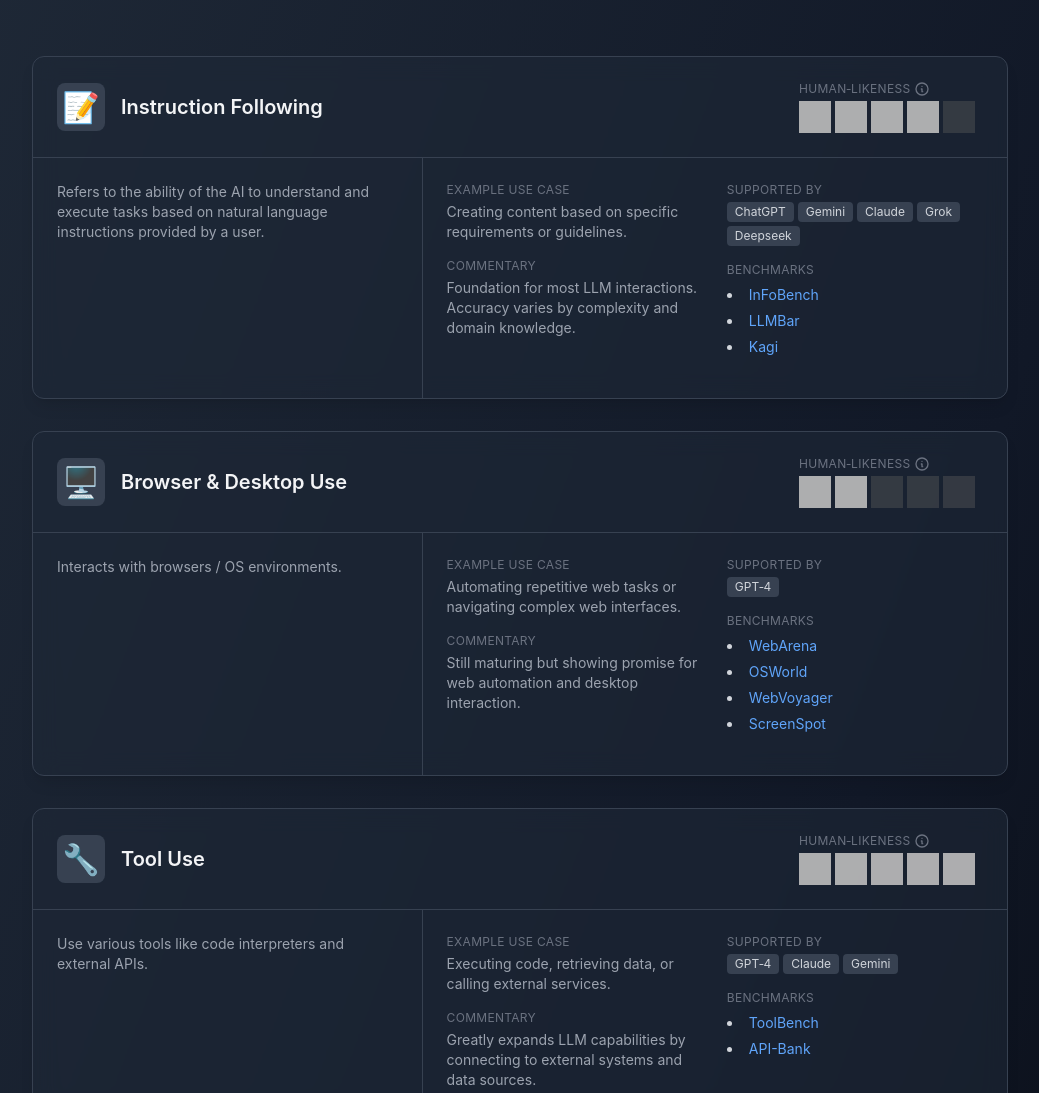
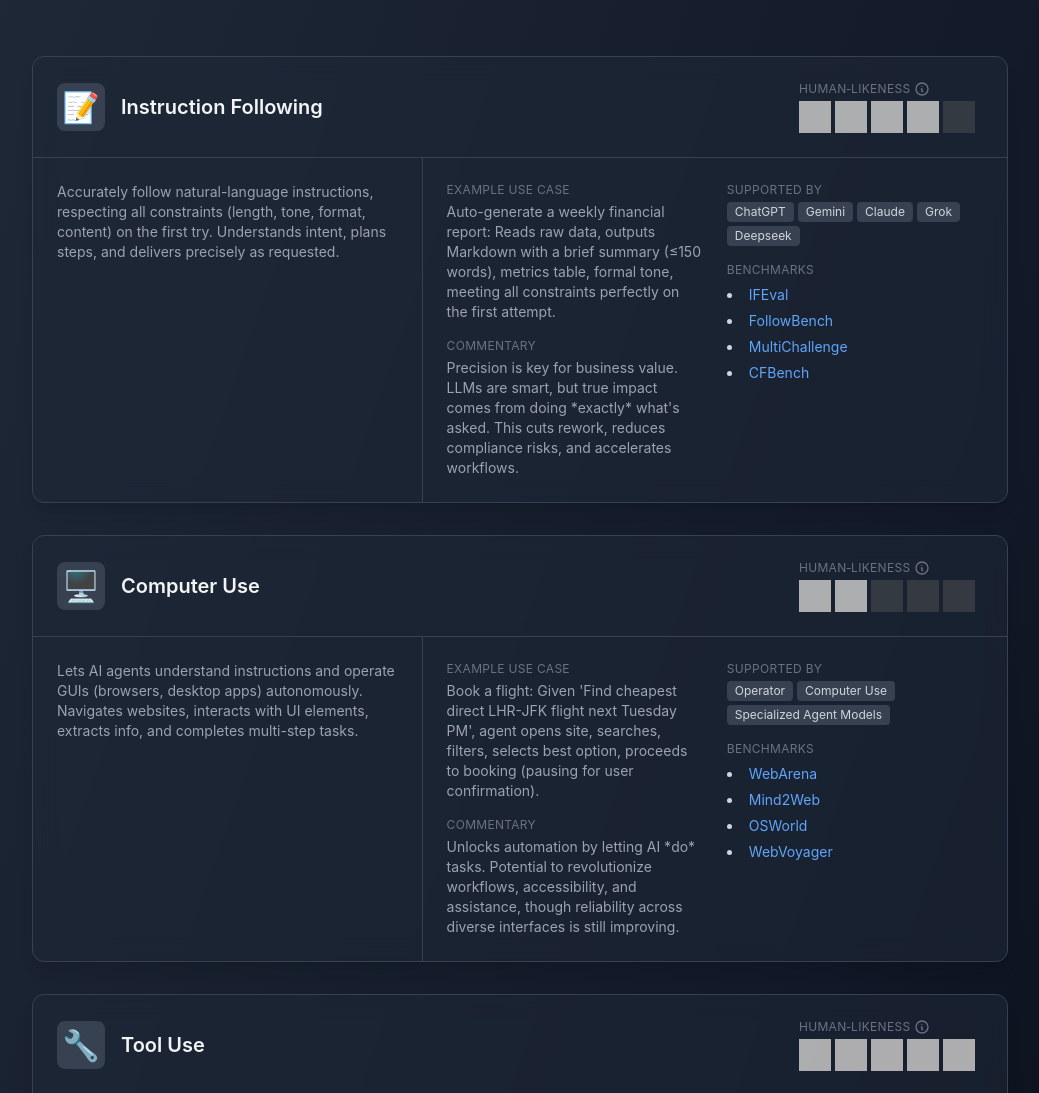
Before and after one commit to oshea/llm-showcase, a website: page public/index.html in a window 1280 px wide. Shown: the top 1093 px of the page, without its empty margins (120-1159 px from the left). Drawn offline with nearby package versions, Linux system fonts and the light colour scheme; grey boxes are pictures that could not be loaded.

Commit message:
updated readme

```diff
--- a/package.json
+++ b/package.json
@@ -4,6 +4,7 @@
   },
   "scripts": {
   "start": "npx serve public",
+  "build:css": "npx tailwindcss -i ./public/input.css -o ./public/style.css",
   "watch:css": "npx tailwindcss -i ./public/input.css -o ./public/style.css --watch"
 }
 }
--- a/public/capabilities.json
+++ b/public/capabilities.json
@@ -1,32 +1,38 @@
 [
     {
       "title": "Instruction Following",
-      "description": "Refers to the ability of the AI to understand and execute tasks based on natural language instructions provided by a user.",
+      "description": "Accurately follow natural-language instructions, respecting all constraints (length, tone, format, content) on the first try. Understands intent, plans steps, and delivers precisely as requested.",
       "supported": ["ChatGPT", "Gemini", "Claude", "Grok", "Deepseek"],
       "benchmarks": [
-        { "name": "InFoBench", "url": "https://arxiv.org/abs/2401.03601" },
-        { "name": "LLMBar", "url": "https://openreview.net/forum?id=tr0KidwPLc" },
-        { "name": "Kagi", "url": "https://help.kagi.com/kagi/ai/llm-benchmark.html" }
+        { "name": "IFEval", "url": "https://arxiv.org/abs/2311.07911" },
+        { "name": "FollowBench", "url": "https://arxiv.org/abs/2310.20410" },
+        { "name": "MultiChallenge", "url": "https://arxiv.org/abs/2501.17399" },
+        { "name": "CFBench", "url": "https://arxiv.org/abs/2408.01122" }
+
       ],
       "rating": 4,
       "icon": "📝",
-      "useCase": "Creating content based on specific requirements or guidelines.",
-      "commentary": "Foundation for most LLM interactions. Accuracy varies by complexity and domain knowledge."
+      "useCase": "Auto-generate a weekly financial report: Reads raw data, outputs Markdown with a brief summary (≤150 words), metrics table, formal tone, meeting all constraints perfectly on the first attempt.",
+      "commentary": "Precision is key for business value. LLMs are smart, but true impact comes from doing *exactly* what's asked. This cuts rework, reduces compliance risks, and accelerates workflows."
     },
     {
-      "title": "Browser & Desktop Use",
-      "description": "Interacts with browsers / OS environments.",
-      "supported": ["GPT‑4"],
+      "title": "Computer Use",
+      "description": "Lets AI agents understand instructions and operate GUIs (browsers, desktop apps) autonomously. Navigates websites, interacts with UI elements, extracts info, and completes multi-step tasks.",
+      "supported": [
+         "Operator",
+         "Computer Use",
+         "Specialized Agent Models"
+          ],
       "benchmarks": [
-        { "name": "WebArena", "url": "https://arxiv.org/abs/2307.13854" },
-        { "name": "OSWorld", "url": "https://arxiv.org/abs/2404.07972" },
-        { "name": "WebVoyager", "url": "https://arxiv.org/abs/2401.13919" },
-        { "name": "ScreenSpot", "url": "https://huggingface.co/datasets/rootsautomation/ScreenSpot" }
-      ],
+          { "name": "WebArena", "url": "https://arxiv.org/abs/2307.13854" },
+          { "name": "Mind2Web", "url": "https://arxiv.org/abs/2306.06070" },
+          { "name": "OSWorld", "url": "https://arxiv.org/abs/2404.07972" },
+          { "name": "WebVoyager", "url": "https://arxiv.org/abs/2401.13919" }
+        ],
       "rating": 2,
       "icon": "🖥️",
-      "useCase": "Automating repetitive web tasks or navigating complex web interfaces.",
-      "commentary": "Still maturing but showing promise for web automation and desktop interaction."
+      "useCase": "Book a flight: Given 'Find cheapest direct LHR-JFK flight next Tuesday PM', agent opens site, searches, filters, selects best option, proceeds to booking (pausing for user confirmation).",
+      "commentary": "Unlocks automation by letting AI *do* tasks. Potential to revolutionize workflows, accessibility, and assistance, though reliability across diverse interfaces is still improving."
     },
     {
       "title": "Tool Use",
```
Also changed, not shown: README.md, public/style.css.
